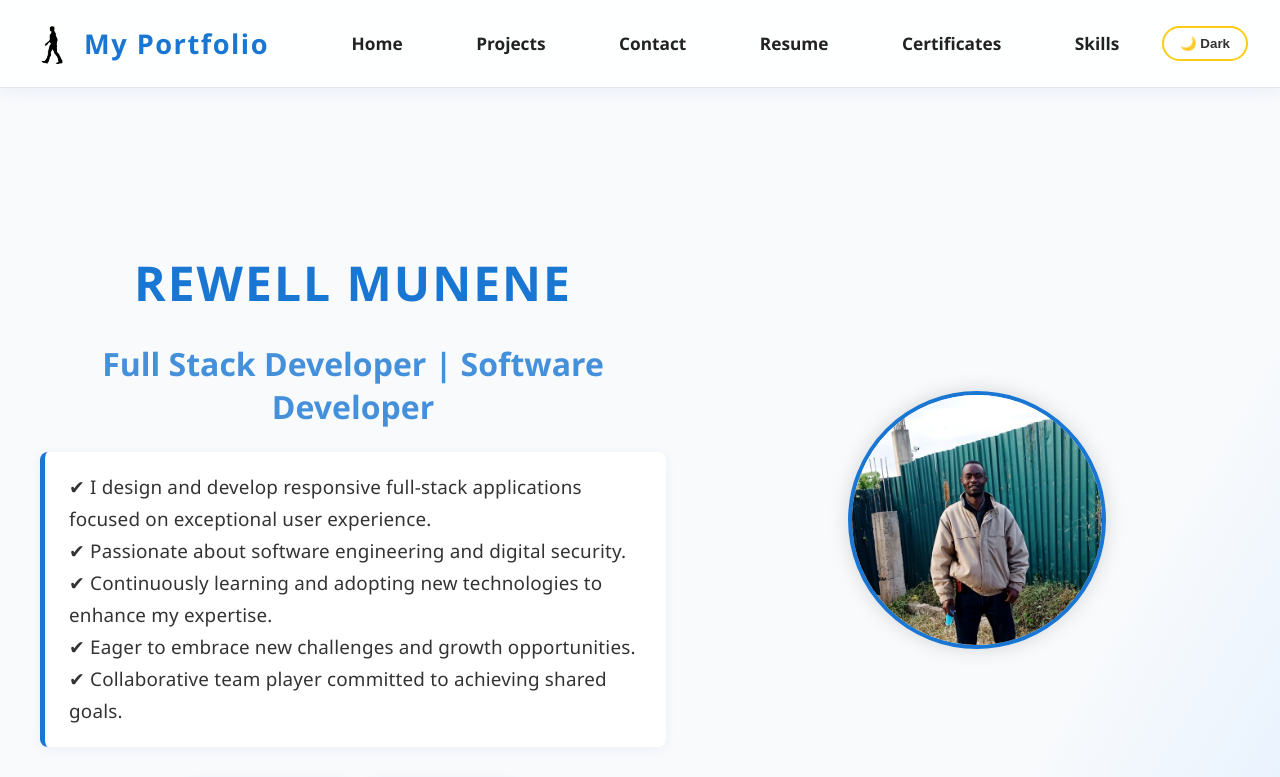
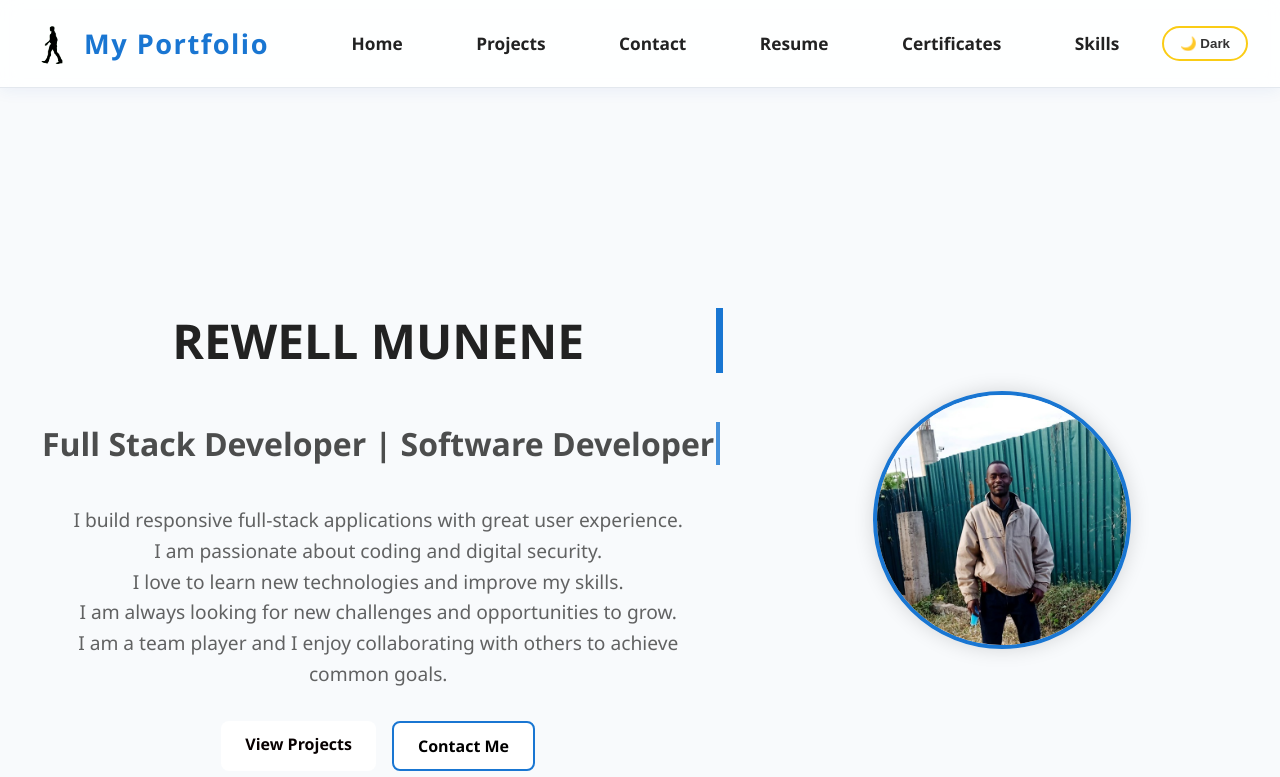
Before and after one commit to rewellnamu/portfolio, an Angular app: page / in a window 1280 px wide. Shown: the top 777 px of the page. Built offline with nearby package versions, Linux system fonts and the light colour scheme.

Commit message:
refactor: update home component tagline for clarity; enhance app structure with additional components

```diff
--- a/src/app/app.component.html
+++ b/src/app/app.component.html
@@ -1,3 +1,8 @@
 <app-navbar></app-navbar>
 <router-outlet></router-outlet>
+<app-projects></app-projects>
+<app-skills></app-skills>
+<app-certificates></app-certificates>
+<app-resume></app-resume>
+<app-contact></app-contact>
 <app-about></app-about>
--- a/src/app/components/home/home.component.html
+++ b/src/app/components/home/home.component.html
@@ -4,15 +4,15 @@
       <h1><span class="highlight">REWELL MUNENE</span></h1>
       <h2 class="title">Full Stack Developer | Software Developer</h2>
       <p class="tagline">
-        ✔ I design and develop responsive full-stack applications focused on exceptional user experience.
+        I build responsive full-stack applications with great user experience.
         <br />
-        ✔ Passionate about software engineering and digital security.
+        I am passionate about coding and digital security.
         <br />
-        ✔ Continuously learning and adopting new technologies to enhance my expertise.
+        I love to learn new technologies and improve my skills.
         <br />
-        ✔ Eager to embrace new challenges and growth opportunities.
+        I am always looking for new challenges and opportunities to grow.
         <br />
-        ✔ Collaborative team player committed to achieving shared goals.
+        I am a team player and I enjoy collaborating with others to achieve common goals.
       </p>
       <div class="buttons">
         <a class="btn primary" routerLink="/projects">View Projects</a>
--- a/src/app/components/home/home.component.scss
+++ b/src/app/components/home/home.component.scss
@@ -4,7 +4,7 @@
   align-items: center;
   justify-content: center;
   padding: 2rem;
-  background: linear-gradient(120deg, #f8fafc 80%, #e3f0ff 100%);
+  background: var(--background);
   color: var(--text);
 
   .container {
@@ -26,34 +26,39 @@
         margin-bottom: 0.5rem;
 
         .highlight {
-          color: var(--accent);
-          letter-spacing: 2px;
+          // Typewriter effect
+          overflow: hidden;
+          white-space: nowrap;
+          border-right: 0.15em solid var(--accent);
+          animation: typewriter 2.5s steps(20, end) 1s 1 normal both,
+            blink-cursor 0.75s steps(1) infinite;
+          display: inline-block;
+          max-width: 100%;
+          /* Adjust steps(20, end) to match your text length for smooth effect */
         }
       }
 
       .title {
         font-size: 2rem;
         margin-bottom: 1rem;
-        font-weight: 600;
-        color: var(--accent);
         opacity: 0.8;
+
+        // Typewriter effect
+        overflow: hidden;
+        white-space: nowrap;
+        border-right: 0.15em solid var(--accent);
+        animation: typewriter 2.5s steps(20, end) 2.5s 1 normal both,
+          blink-cursor 0.75s steps(1) infinite;
+        display: inline-block;
+        max-width: 100%;
+        /* Adjust steps(20, end) to match your text length for smooth effect */
       }
 
       .tagline {
-        text-align: start;
-        font-size: 1.18rem;
-        font-weight: 500;
-        color: #333;
-        line-height: 1.7;
-        margin: 1.5rem 0 2rem 0;
-        max-width: 600px;
-        letter-spacing: 0.01em;
-        font-family: 'Segoe UI', 'Roboto', 'Arial', sans-serif;
-        background: #fff;
-        border-left: 5px solid var(--accent);
-        padding: 1.2rem 1.5rem;
-        border-radius: 0.5rem;
-        box-shadow: 0 2px 12px rgba(30, 64, 175, 0.06);
+        font-size: 1.2rem;
+        margin-bottom: 2rem;
+        line-height: 1.6;
+        opacity: 0.7;
       }
 
       .buttons {
@@ -67,27 +72,23 @@
           font-weight: bold;
           text-decoration: none;
           transition: background 0.3s, color 0.3s;
-          background: linear-gradient(90deg, var(--nav-accent) 60%, #00c6ff 100%);
-          color: #222;
-          border: none;
-          font-size: 1.08rem;
-          box-shadow: 0 2px 8px #00c6ff22;
+          background-color: white;
 
-          &:hover {
-            background: linear-gradient(90deg, #00c6ff 60%, var(--nav-accent) 100%);
-            color: #fff;
-            transform: translateY(-2px) scale(1.04);
+          &.primary {
+            color: #080101;
+
+            &:hover {
+              background-color: yellow;
+            }
           }
-        }
 
-        .btn.secondary {
-          background: #fff;
-          border: 2px solid var(--accent);
-          color: var(--accent);
+          &.secondary {
+            border: 2px solid var(--accent);
+            color: black;
 
-          &:hover {
-            background: var(--accent);
-            color: #fff;
+            &:hover {
+              background-color: yellow;
+            }
           }
         }
       }
@@ -109,3 +110,24 @@
     }
   }
 }
+
+// Typewriter keyframes
+@keyframes typewriter {
+  from {
+    width: 0;
+  }
+  to {
+    width: 100%;
+  }
+}
+
+// Blinking cursor keyframes
+@keyframes blink-cursor {
+  from,
+  to {
+    border-color: transparent;
+  }
+  50% {
+    border-color: var(--accent);
+  }
+}
--- a/src/index.html
+++ b/src/index.html
@@ -2,7 +2,7 @@
 <html lang="en">
 <head>
   <meta charset="utf-8">
-  <title>Portfolio</title>
+  <title>REWELL Portfolio</title>
   <base href="/">
   <meta name="viewport" content="width=device-width, initial-scale=1">
   <link rel="icon" type="image/x-icon" href="favicon.ico">
```
Also changed, not shown: src/app/app.component.ts (+6 -1 lines).
